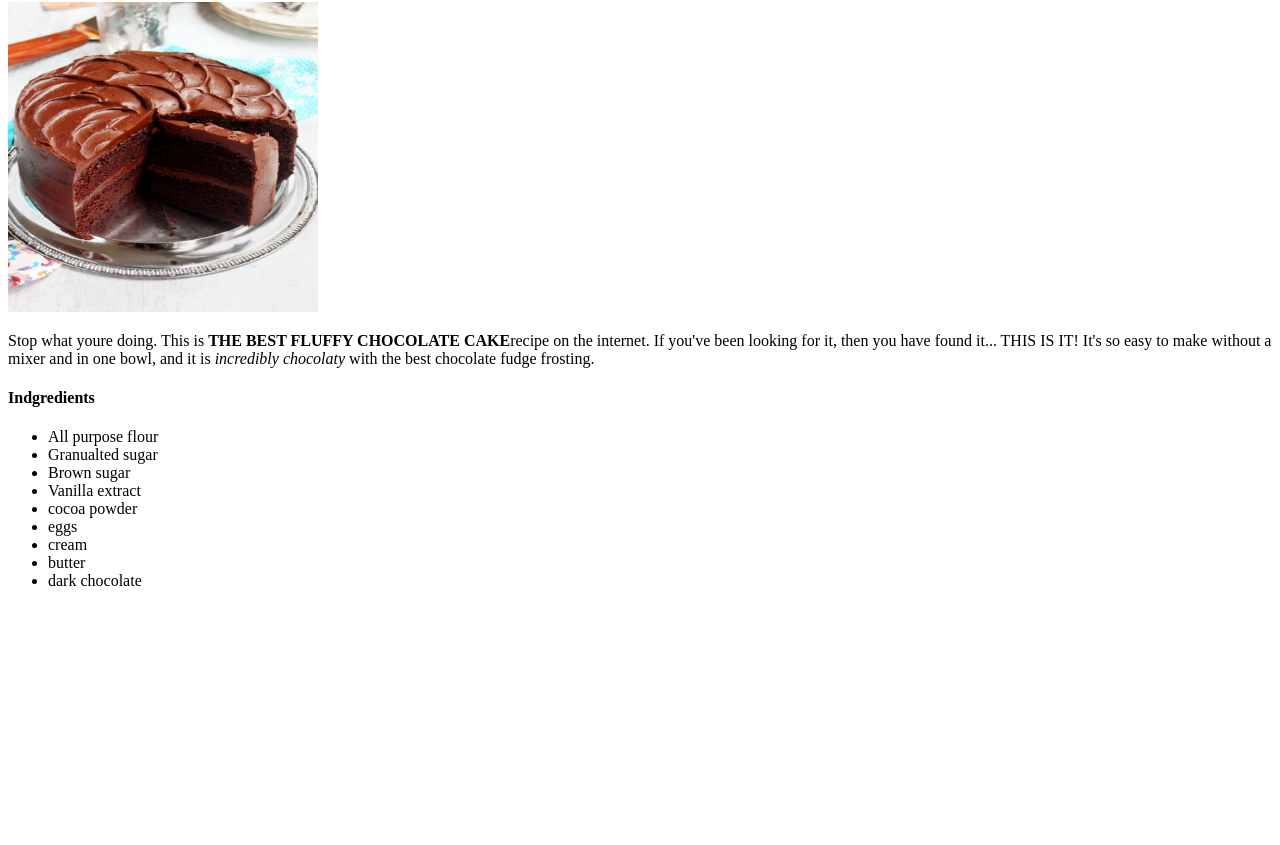
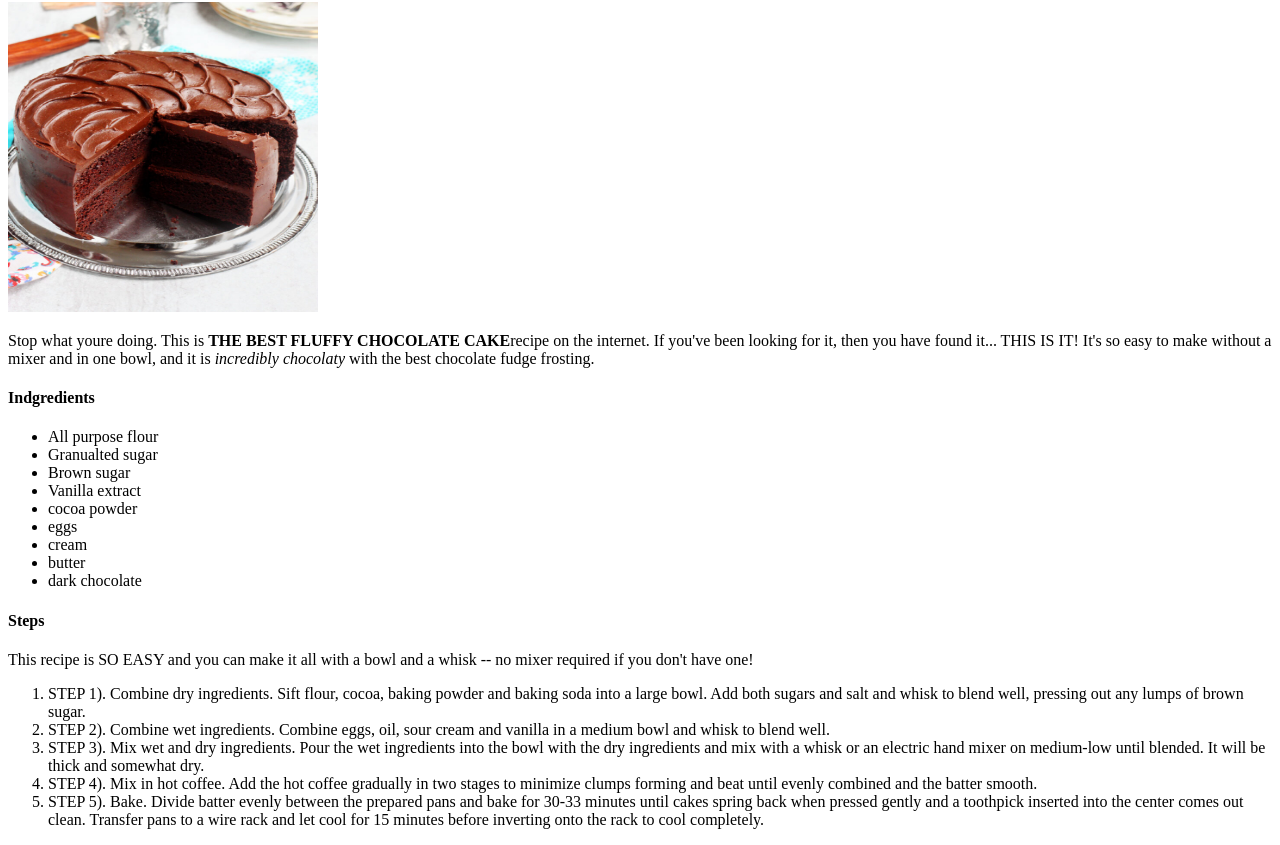
Before and after one commit to 7eebs/recipies, a plain HTML site: page odin-recipies/cake.html in a window 1280 px wide. Shown: the part 78-923 px from the top of the page. Before the commit the page ends 800 px from the top, so only its background shows below. Drawn offline with Linux system fonts and the light colour scheme.

Commit message:
added steps to make the cake using an ordered list

```diff
--- a/odin-recipies/cake.html
+++ b/odin-recipies/cake.html
@@ -34,5 +34,39 @@
       <li>butter</li>
       <li>dark chocolate</li>
     </ul>
+
+    <h4>Steps</h4>
+    <p>
+      This recipe is SO EASY and you can make it all with a bowl and a whisk --
+      no mixer required if you don't have one!
+    </p>
+    <ol>
+      <li>
+        STEP 1). Combine dry ingredients. Sift flour, cocoa, baking powder and
+        baking soda into a large bowl. Add both sugars and salt and whisk to
+        blend well, pressing out any lumps of brown sugar.
+      </li>
+      <li>
+        STEP 2). Combine wet ingredients. Combine eggs, oil, sour cream and
+        vanilla in a medium bowl and whisk to blend well.
+      </li>
+      <li>
+        STEP 3). Mix wet and dry ingredients. Pour the wet ingredients into the
+        bowl with the dry ingredients and mix with a whisk or an electric hand
+        mixer on medium-low until blended. It will be thick and somewhat dry.
+      </li>
+      <li>
+        STEP 4). Mix in hot coffee. Add the hot coffee gradually in two stages
+        to minimize clumps forming and beat until evenly combined and the batter
+        smooth.
+      </li>
+      <li>
+        STEP 5). Bake. Divide batter evenly between the prepared pans and bake
+        for 30-33 minutes until cakes spring back when pressed gently and a
+        toothpick inserted into the center comes out clean. Transfer pans to a
+        wire rack and let cool for 15 minutes before inverting onto the rack to
+        cool completely.
+      </li>
+    </ol>
   </body>
 </html>
```
